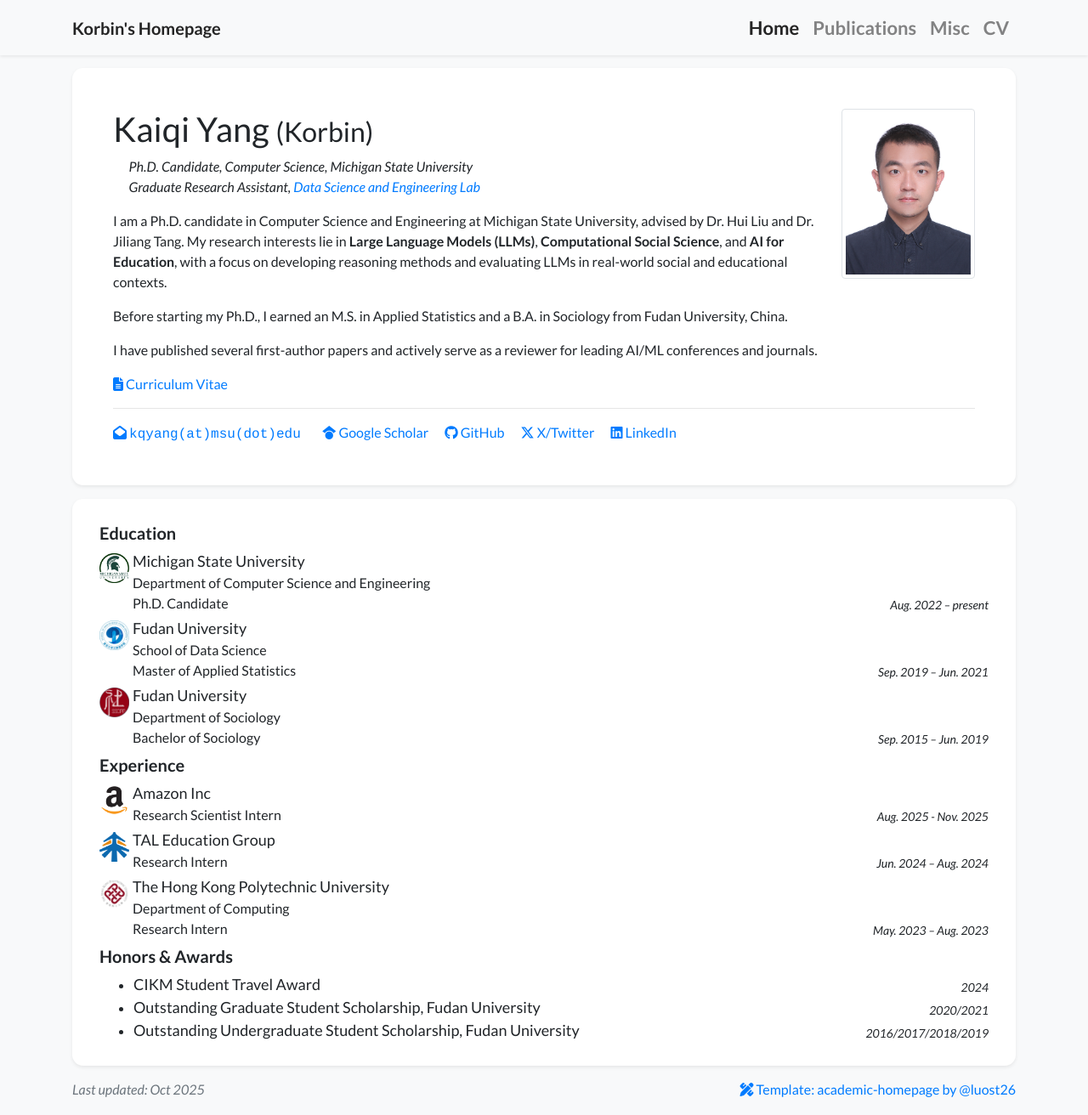
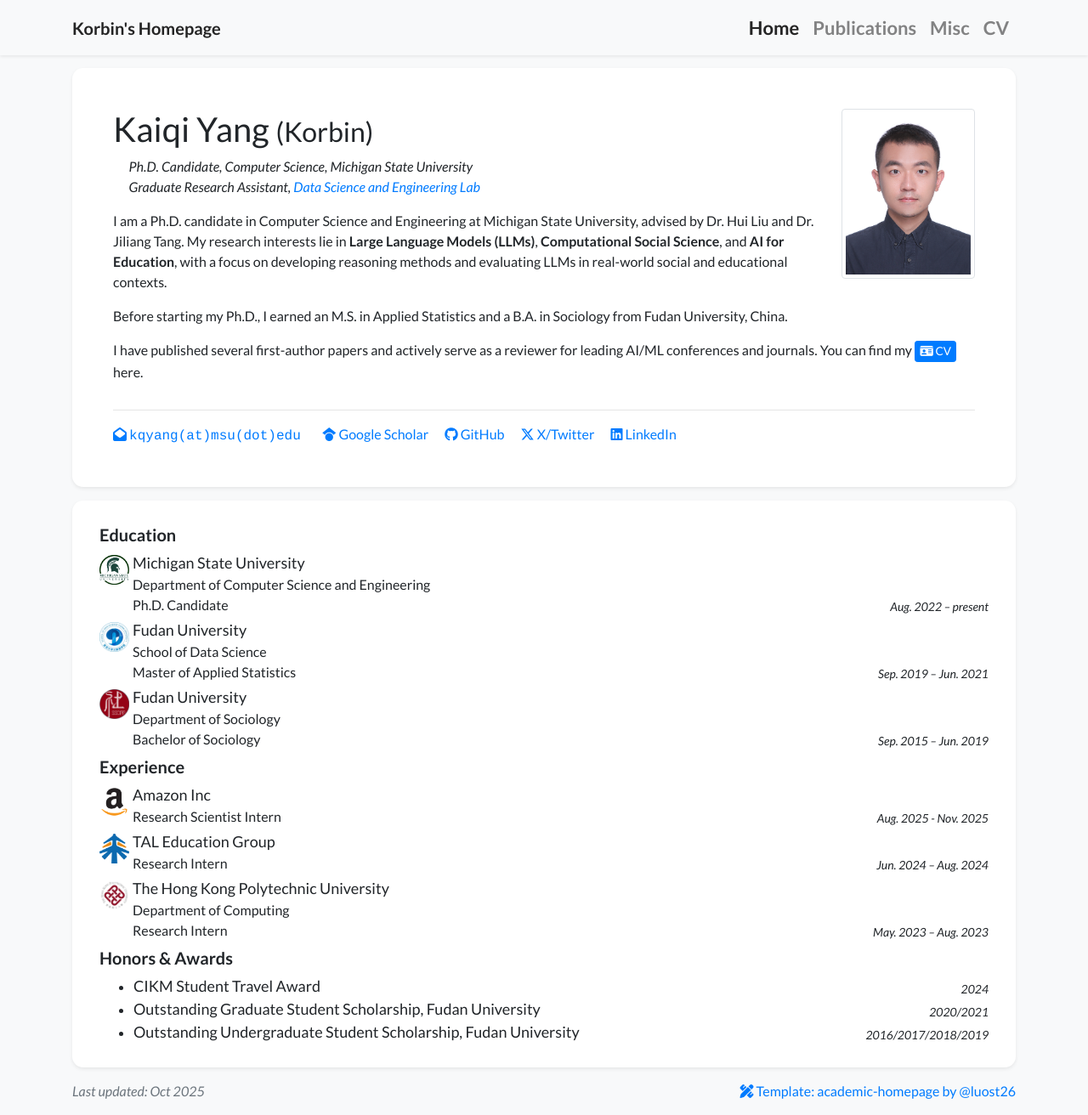
Before and after one commit to KorbinY/korbiny.github.io, a Jekyll site: the page built from index.html, in a window 1280 px wide and 1312 px high. Shown: the whole window at 85% size. Built offline with Jekyll 4.4.1, drawn with Linux system fonts in a browser that asks for light colours; nearby versions of some CDN libraries; a style sheet for code colours, icons or effects is not loaded.

Commit message:
update cv tab

```diff
--- a/_data/profile.yml
+++ b/_data/profile.yml
@@ -10,7 +10,7 @@ positions:
 
 
 email: "kqyang@msu.edu"
-cv_link: /assets/files/My_CV_New.pdf
+# cv_link: /assets/files/My_CV_New.pdf
 gscholar: qXs3XoQAAAAJ  # This is an example, replace it with your own Google Scholar ID
 github: korbiny
 twitter: korbinramble  # Do not include the '@' symbol
@@ -32,8 +32,9 @@ short_bio: >-
     Before starting my Ph.D., I earned an M.S. in Applied Statistics and a B.A. in Sociology from Fudan University, China.
   </p>
   <p>
-    I have published several first-author papers and actively serve as a reviewer for leading AI/ML conferences and journals.
+    I have published several first-author papers and actively serve as a reviewer for leading AI/ML conferences and journals. You can find my <a href="/assets/files/My_CV_New.pdf" target="_blank" class="btn btn-sm btn-primary align-baseline" style="padding: 0.1em 0.4em; font-size: 0.85em;"> <i class="fa-solid fa-id-card"></i> CV </a> here.
   </p>
+
 
 
 portrait_url: /assets/images/photos/Korbin2021b.jpg
```
